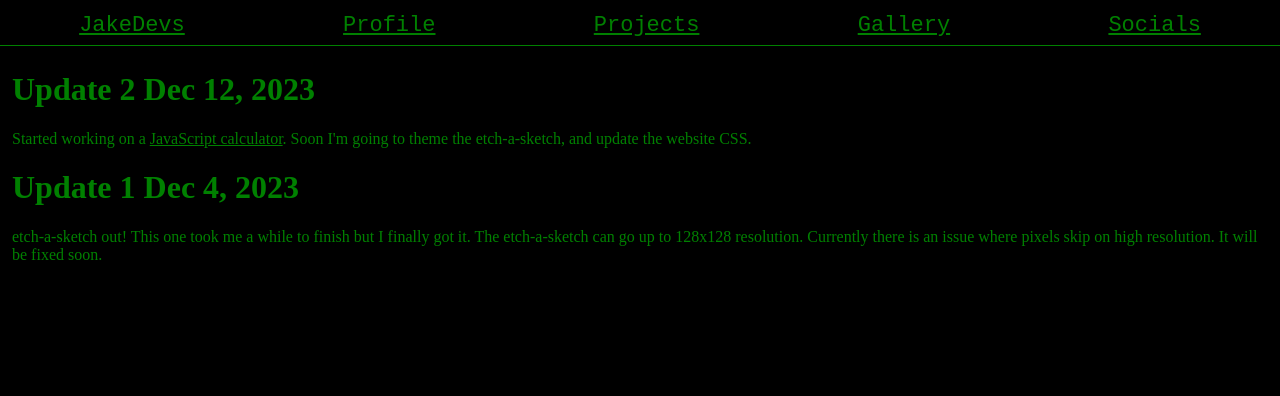
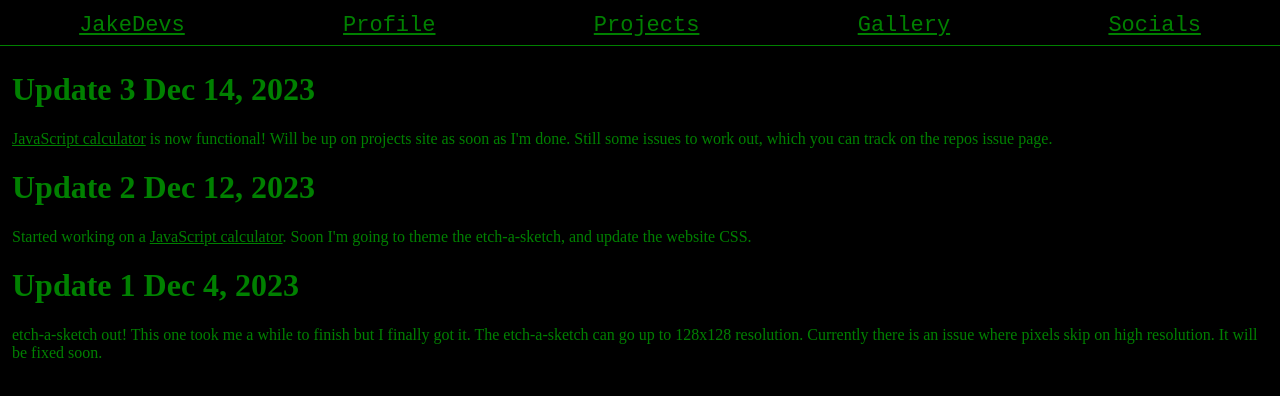
Before and after one commit to jakedevs/developer-profile, a plain HTML site: page index.html in a window 1280 px wide. Drawn offline with Linux system fonts and the light colour scheme.

Commit message:
update 3

```diff
--- a/index.html
+++ b/index.html
@@ -23,9 +23,22 @@
         <main>
           <div class="content">
             <div class="bio">
+              <h1>Update 3 Dec 14, 2023</h1>
+              <p>
+                <a href="https://codeberg.org/jakedevs/js-calculator"
+                  >JavaScript calculator</a
+                >
+                is now functional! Will be up on projects site as soon as I'm
+                done. Still some issues to work out, which you can track on the
+                repos issue page.
+              </p>
               <h1>Update 2 Dec 12, 2023</h1>
               <p>
-                Started working on a <a href="https://codeberg.org/jakedevs/js-calculator">JavaScript calculator</a>. Soon I'm going to theme the etch-a-sketch, and update the website CSS.
+                Started working on a
+                <a href="https://codeberg.org/jakedevs/js-calculator"
+                  >JavaScript calculator</a
+                >. Soon I'm going to theme the etch-a-sketch, and update the
+                website CSS.
               </p>
               <h1>Update 1 Dec 4, 2023</h1>
               <p>
```
